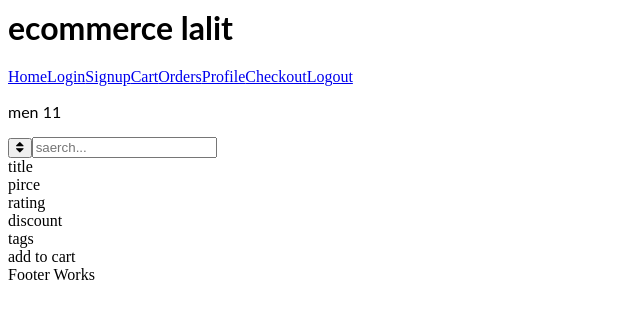
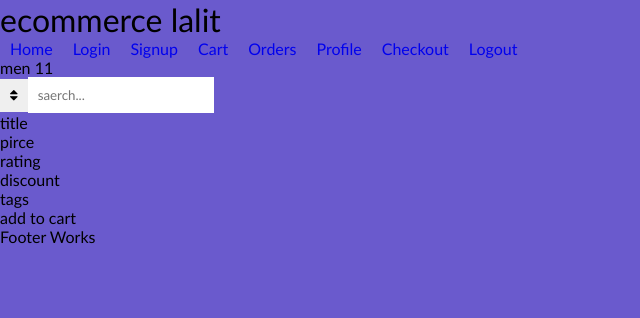
Before and after one commit to lalitsecret/react-ts-1, a React (Create React App) app: page / in a window 1280 px wide. Shown: the top 318 px of the page, without its empty margins (0-640 px from the left). Built offline with nearby package versions, Linux system fonts and the light colour scheme.

Commit message:
1 file modified

```diff
--- a/style.css
+++ b/style.css
@@ -1,3 +1,17 @@
-h1, p {
-  font-family: Lato;
+*
+{
+  font-family: calibri;
+  text-decoration: none;
+  font-weight: normal;
+  border:0;
+  margin:0;
 }
+input,button,a
+{
+  padding: 10px;
+  box-sizing: border-box;
+}
+body
+{
+  background:slateblue;
+}
```
